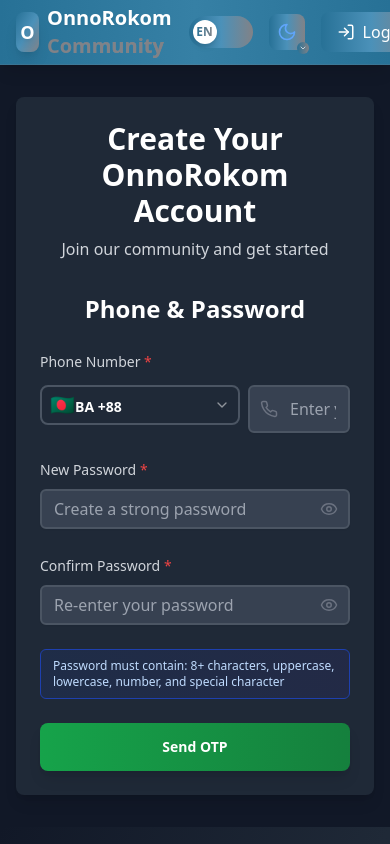
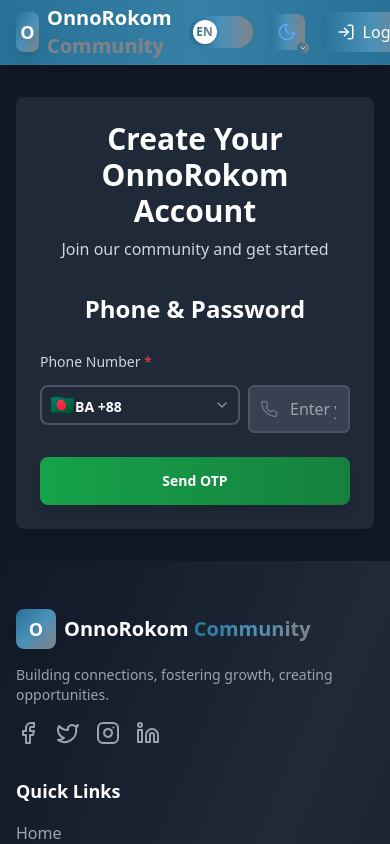
Before and after one commit to ABsiddk/rokoman-social-sphere, a React (Vite) app: page /register in a window 390 px wide. Shown: the top 844 px of the page. Built offline with nearby package versions, Linux system fonts and the light colour scheme.

Commit message:
Remove password and other options from register1
Removed password fields, and other unrelated elements from the register1 page, leaving only the phone number and OTP verification.

```diff
--- a/src/components/registration/PhonePasswordStep.tsx
+++ b/src/components/registration/PhonePasswordStep.tsx
@@ -7,10 +7,8 @@ import { RegistrationData } from './RegistrationForm';
 import OTPVerification from './OTPVerification';
 import CountryCodeSelect from './phone-password/CountryCodeSelect';
 import PhoneInput from './phone-password/PhoneInput';
-import PasswordFields from './phone-password/PasswordFields';
-import PhoneConfirmation from './phone-password/PhoneConfirmation';
 import { countryOptions } from './phone-password/countryOptions';
-import { validatePhone, validatePassword } from './phone-password/validationUtils';
+import { validatePhone } from './phone-password/validationUtils';
 
 interface PhonePasswordStepProps {
   data: RegistrationData;
@@ -21,12 +19,10 @@ interface PhonePasswordStepProps {
 const PhonePasswordStep = ({ data, updateData, onComplete }: PhonePasswordStepProps) => {
   const { t } = useLanguage();
   const [errors, setErrors] = useState<{ [key: string]: string }>({});
-  const [showConfirmation, setShowConfirmation] = useState(false);
   const [showOTP, setShowOTP] = useState(false);
 
   const handlePhoneChange = (value: string) => {
     updateData({ phone: value });
-
     if (errors.phone) {
       setErrors(prev => ({ ...prev, phone: '' }));
     }
@@ -34,23 +30,15 @@ const PhonePasswordStep = ({ data, updateData, onComplete }: PhonePasswordStepPr
 
   const handleSendOTP = () => {
     const newErrors: Record<string, string> = {};
-
     const phoneError = validatePhone(data.phone, data.countryCode, t);
     if (phoneError) newErrors.phone = phoneError;
-
-    const passwordErrors = validatePassword(data.password, t);
-    if (passwordErrors.length > 0) newErrors.password = passwordErrors.join(', ');
-
-    if (data.password !== data.confirmPassword) {
-      newErrors.confirmPassword = t('registration.password.error.match');
-    }
 
     if (Object.keys(newErrors).length > 0) {
       setErrors(newErrors);
       return;
     }
 
-    setShowConfirmation(true);
+    setShowOTP(true);
   };
 
   if (showOTP) {
@@ -59,16 +47,6 @@ const PhonePasswordStep = ({ data, updateData, onComplete }: PhonePasswordStepPr
         phoneNumber={`${data.countryCode} ${data.phone}`}
         onVerified={onComplete}
         onBack={() => setShowOTP(false)}
-      />
-    );
-  }
-
-  if (showConfirmation) {
-    return (
-      <PhoneConfirmation
-        phoneNumber={`${data.countryCode} ${data.phone}`}
-        onEdit={() => setShowConfirmation(false)}
-        onConfirm={() => setShowOTP(true)}
       />
     );
   }
@@ -103,16 +81,6 @@ const PhonePasswordStep = ({ data, updateData, onComplete }: PhonePasswordStepPr
           {errors.phone && <p className="text-red-500 text-sm font-medium mt-2">{errors.phone}</p>}
         </div>
 
-        {/* Password Fields */}
-        <PasswordFields
-          password={data.password}
-          confirmPassword={data.confirmPassword}
-          onPasswordChange={(password) => updateData({ password })}
-          onConfirmPasswordChange={(confirmPassword) => updateData({ confirmPassword })}
-          passwordError={errors.password}
-          confirmPasswordError={errors.confirmPassword}
-        />
-
         <Button
           onClick={handleSendOTP}
           className="w-full sm:w-auto bg-gradient-to-r from-green-600 to-green-700 hover:from-green-700 hover:to-green-800 dark:from-green-600 dark:to-green-700 dark:hover:from-green-700 dark:hover:to-green-800 text-white font-semibold py-3 h-12 rounded-lg transition-all duration-200 shadow-lg hover:shadow-xl transform hover:scale-[1.02]"
```
